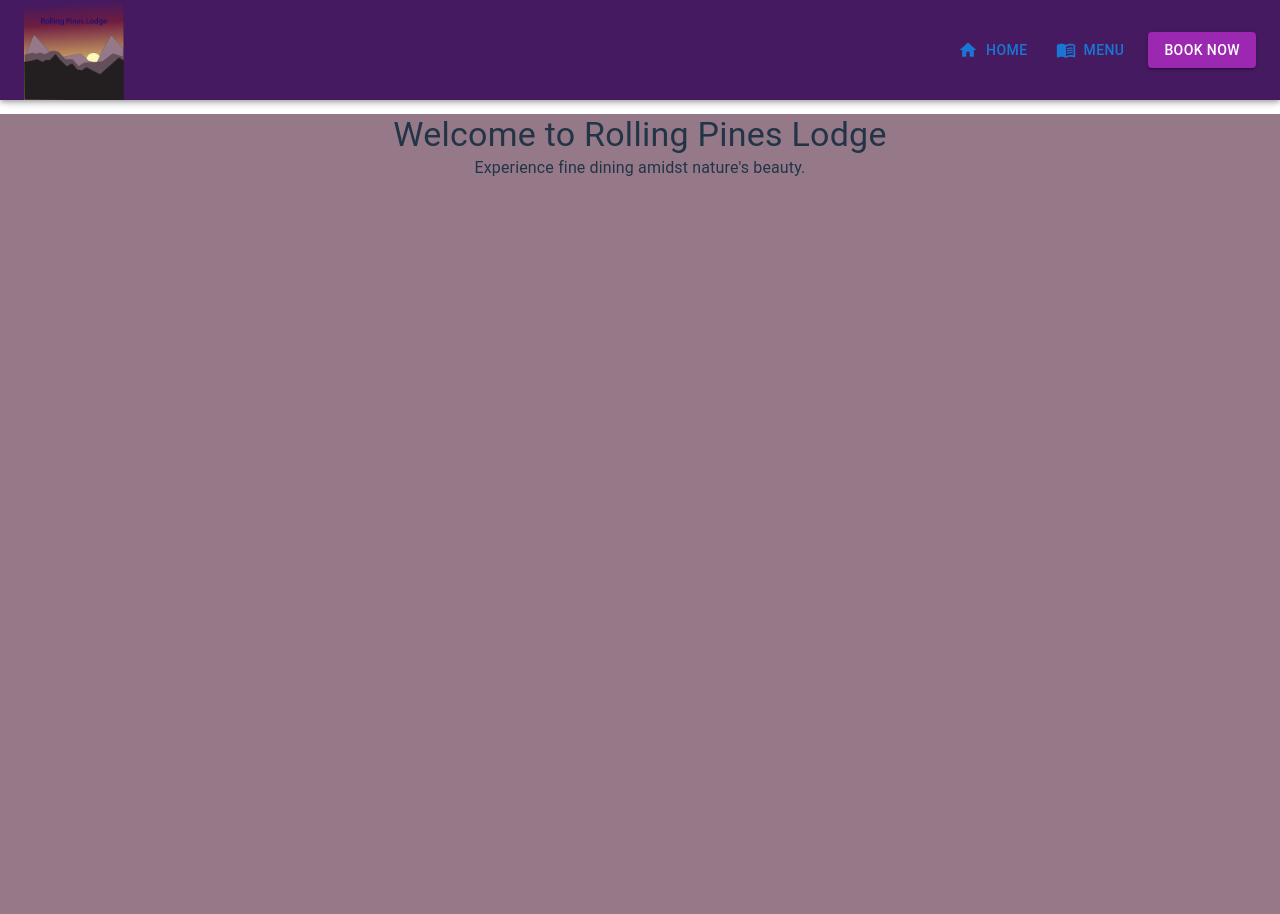
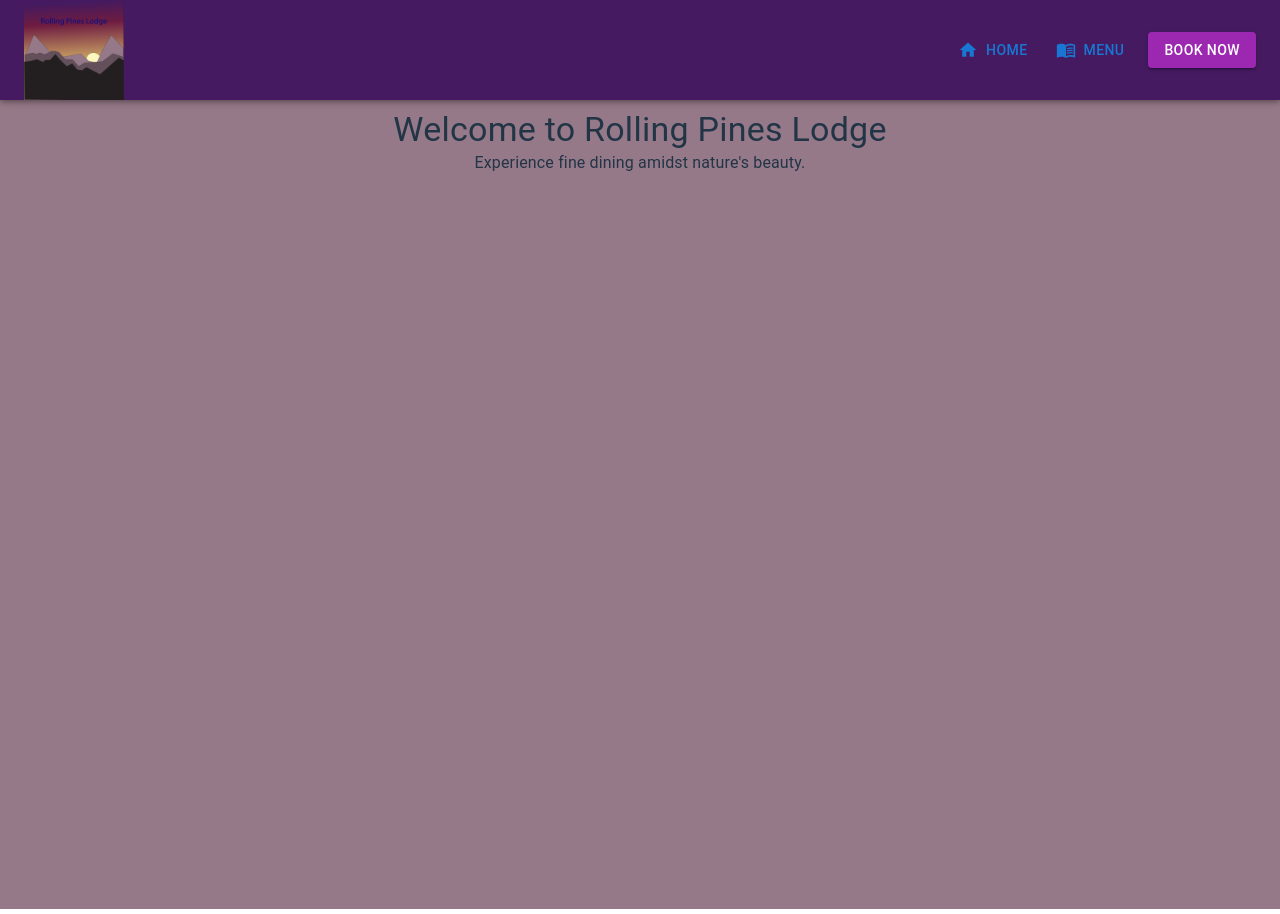
Before and after one commit to Harrison-Holt/rolling-pines-lodge, a React (Vite) app: page / in a window 1280 px wide. Built offline with nearby package versions, Linux system fonts and the light colour scheme.

Commit message:
Initial Commit

```diff
--- a/src/frontend/home.css
+++ b/src/frontend/home.css
@@ -37,12 +37,12 @@
     text-align: center;
     min-height: 100vh;
     width: 100vw;
-    margin-top: 50px;
+    margin-top: 45px;
     margin-left: auto;
     margin-right: auto;
   }
 
-  html {
+  html, body {
     background-color: #967988;
     overflow-x: hidden;
   }
```
